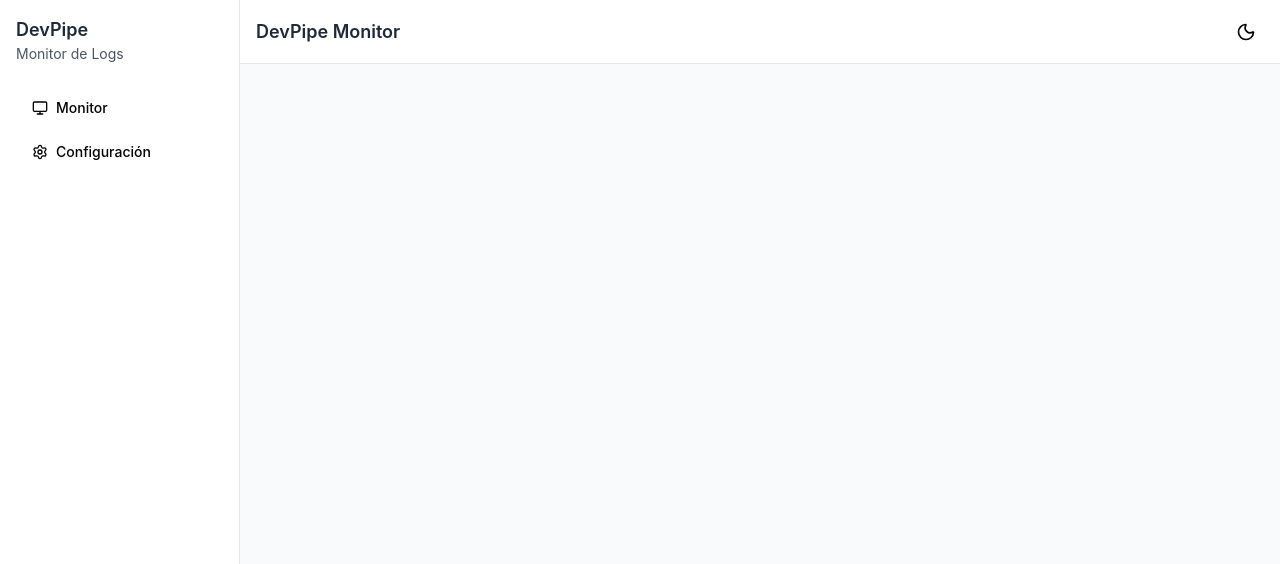
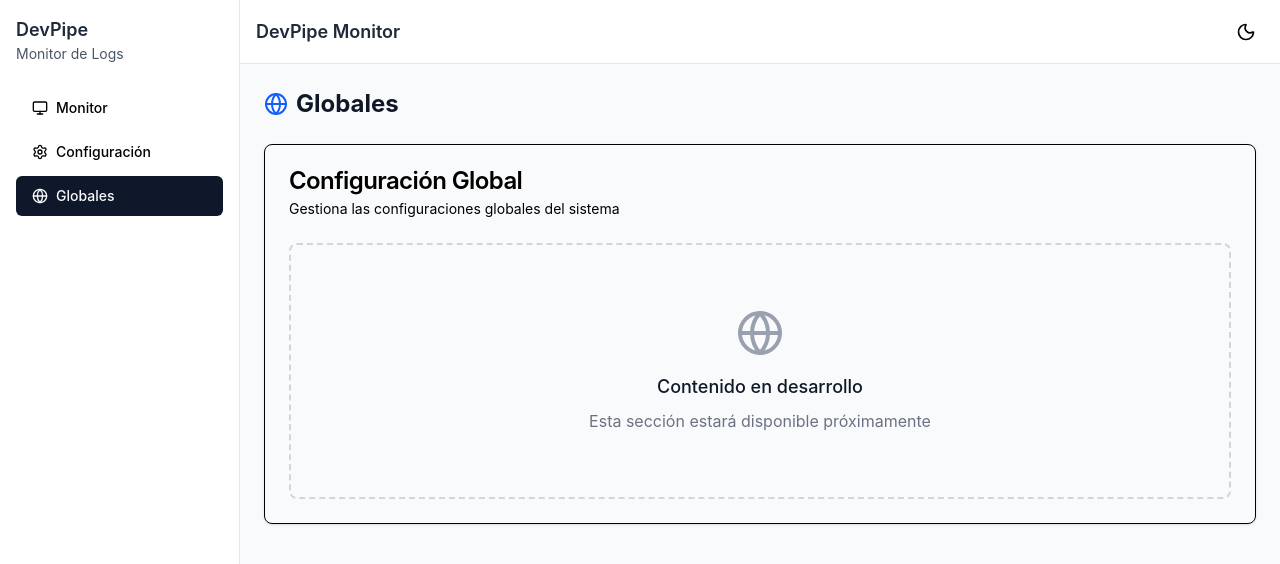
Before and after one commit to dudufcb1/tracking-tool, a React (Vite) app in the folder client/: page /globales in a window 1280 px wide. Shown: the top 564 px of the page. Built offline with nearby package versions, Linux system fonts and the light colour scheme.

Commit message:
Implementado placeholder de globales

```diff
--- a/client/src/App.tsx
+++ b/client/src/App.tsx
@@ -3,6 +3,7 @@ import { QueryClient, QueryClientProvider } from '@tanstack/react-query';
 import MainLayout from './components/Layout/MainLayout';
 import Monitor from './pages/Monitor';
 import Config from './pages/Config';
+import Globales from './pages/Globales';
 import { Toaster } from '@/components/ui/sonner';
 
 const queryClient = new QueryClient();
@@ -15,6 +16,7 @@ function App() {
           <Routes>
             <Route path="/" element={<Monitor />} />
             <Route path="/config" element={<Config />} />
+            <Route path="/globales" element={<Globales />} />
           </Routes>
         </MainLayout>
         <Toaster />
--- a/client/src/components/Layout/Sidebar.tsx
+++ b/client/src/components/Layout/Sidebar.tsx
@@ -1,7 +1,7 @@
 import { useNavigate, useLocation } from 'react-router-dom';
 import { Button } from '@/components/ui/button';
 import { Card, CardContent } from '@/components/ui/card';
-import { MonitorIcon, SettingsIcon } from 'lucide-react';
+import { MonitorIcon, SettingsIcon, GlobeIcon } from 'lucide-react';
 
 interface SidebarProps {
   open: boolean;
@@ -20,6 +20,7 @@ export default function Sidebar({
   const menuItems = [
     { text: 'Monitor', icon: MonitorIcon, path: '/' },
     { text: 'Configuración', icon: SettingsIcon, path: '/config' },
+    { text: 'Globales', icon: GlobeIcon, path: '/globales' },
   ];
 
   const sidebarContent = (
--- /dev/null
+++ b/client/src/pages/Globales.tsx
@@ -0,0 +1,41 @@
+import {
+  Card,
+  CardContent,
+  CardDescription,
+  CardHeader,
+  CardTitle,
+} from "@/components/ui/card"
+import { GlobeIcon } from "lucide-react"
+
+export default function Globales() {
+  return (
+    <div className="space-y-6">
+      <div className="flex items-center space-x-2">
+        <GlobeIcon className="h-6 w-6 text-blue-600" />
+        <h1 className="text-2xl font-bold text-gray-900">Globales</h1>
+      </div>
+
+      <Card>
+        <CardHeader>
+          <CardTitle>Configuración Global</CardTitle>
+          <CardDescription>
+            Gestiona las configuraciones globales del sistema
+          </CardDescription>
+        </CardHeader>
+        <CardContent>
+          <div className="flex items-center justify-center h-64 bg-gray-50 rounded-lg border-2 border-dashed border-gray-300">
+            <div className="text-center">
+              <GlobeIcon className="h-12 w-12 text-gray-400 mx-auto mb-4" />
+              <h3 className="text-lg font-medium text-gray-900 mb-2">
+                Contenido en desarrollo
+              </h3>
+              <p className="text-gray-500">
+                Esta sección estará disponible próximamente
+              </p>
+            </div>
+          </div>
+        </CardContent>
+      </Card>
+    </div>
+  )
+}
```
